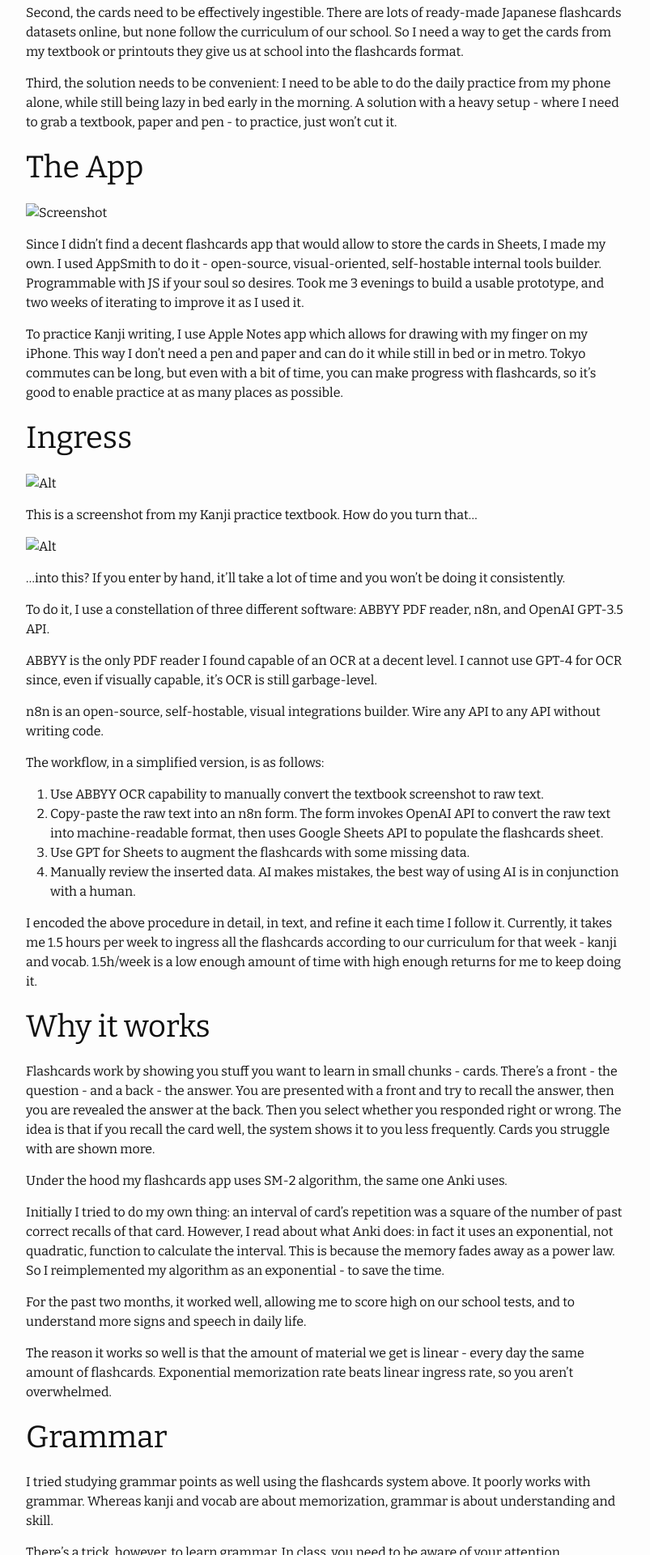
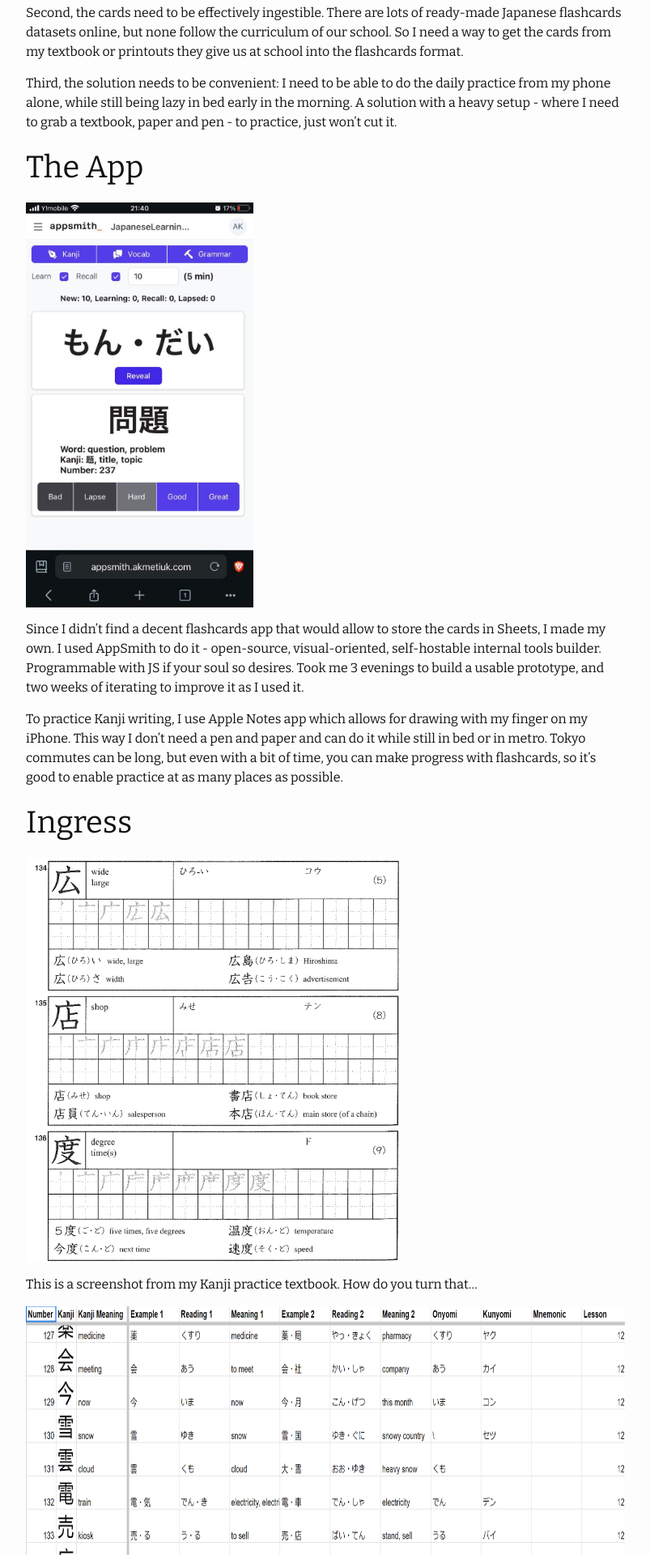
Before and after one commit to anatoliykmetyuk/anatoliykmetyuk.github.io, a Jekyll site: the page built from _posts/2024-05-30-learning-japanese-in-japan.md, in a window 1280 px wide. Shown: the part 823-2743 px from the top of the page at 81% size, without its empty margins (238-1041 px from the left). Built offline with Jekyll 4.4.1, drawn with Linux system fonts in a browser that asks for light colours.

Commit message:
Learning Japanese images added

```diff
--- a/_posts/2024-05-30-learning-japanese-in-japan.md
+++ b/_posts/2024-05-30-learning-japanese-in-japan.md
@@ -27,7 +27,7 @@ Third, the solution needs to be convenient: I need to be able to do the daily pr
 
 # The App
 
-<img alt="Screenshot" src="/content/images/2024/05/photo_2024-05-30_21-42-40-1.jpg" style="height: 500px;" />
+<img alt="Screenshot" src="/post_assets/2024-05-30-learning-japanese-in-japan/photo_2024-05-30_21-42-40-1.jpg" style="height: 500px;" />
 
 Since I didn't find a decent flashcards app that would allow to store the cards in Sheets, I made my own. I used AppSmith to do it - open-source, visual-oriented, self-hostable internal tools builder. Programmable with JS if your soul so desires. Took me 3 evenings to build a usable prototype, and two weeks of iterating to improve it as I used it.
 
@@ -35,11 +35,11 @@ To practice Kanji writing, I use Apple Notes app which allows for drawing with m
 
 # Ingress
 
-<img alt="Alt" src="/content/images/2024/05/Screenshot-2024-04-29-124823-1.png" style="height: 500px;" />
+<img alt="Alt" src="/post_assets/2024-05-30-learning-japanese-in-japan/Screenshot-2024-04-29-124823-1.png" style="height: 500px;" />
 
 This is a screenshot from my Kanji practice textbook. How do you turn that...
 
-<img alt="Alt" src="/content/images/2024/05/Screenshot-2024-05-30-215404.png" style="height: 500px;" />
+<img alt="Alt" src="/post_assets/2024-05-30-learning-japanese-in-japan/Screenshot-2024-05-30-215404.png" style="height: 500px;" />
 
 ...into this? If you enter by hand, it'll take a lot of time and you won't be doing it consistently.
 
```
Also changed, not shown: post_assets/2024-05-30-learning-japanese-in-japan/Screenshot-2024-04-29-124823-1.png (added), post_assets/2024-05-30-learning-japanese-in-japan/Screenshot-2024-05-30-215404.png (added), post_assets/2024-05-30-learning-japanese-in-japan/photo_2024-05-30_21-42-40-1.jpg (added).
